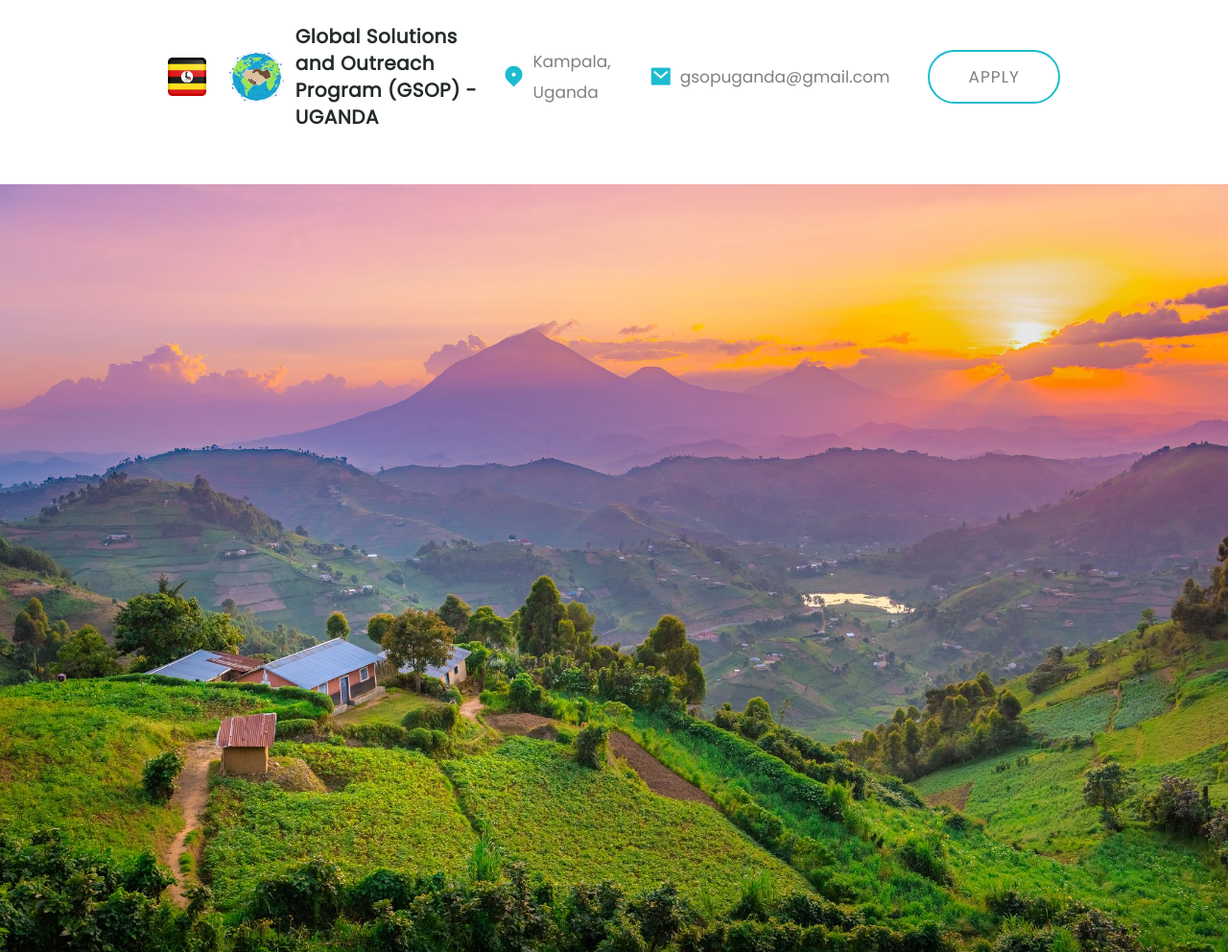
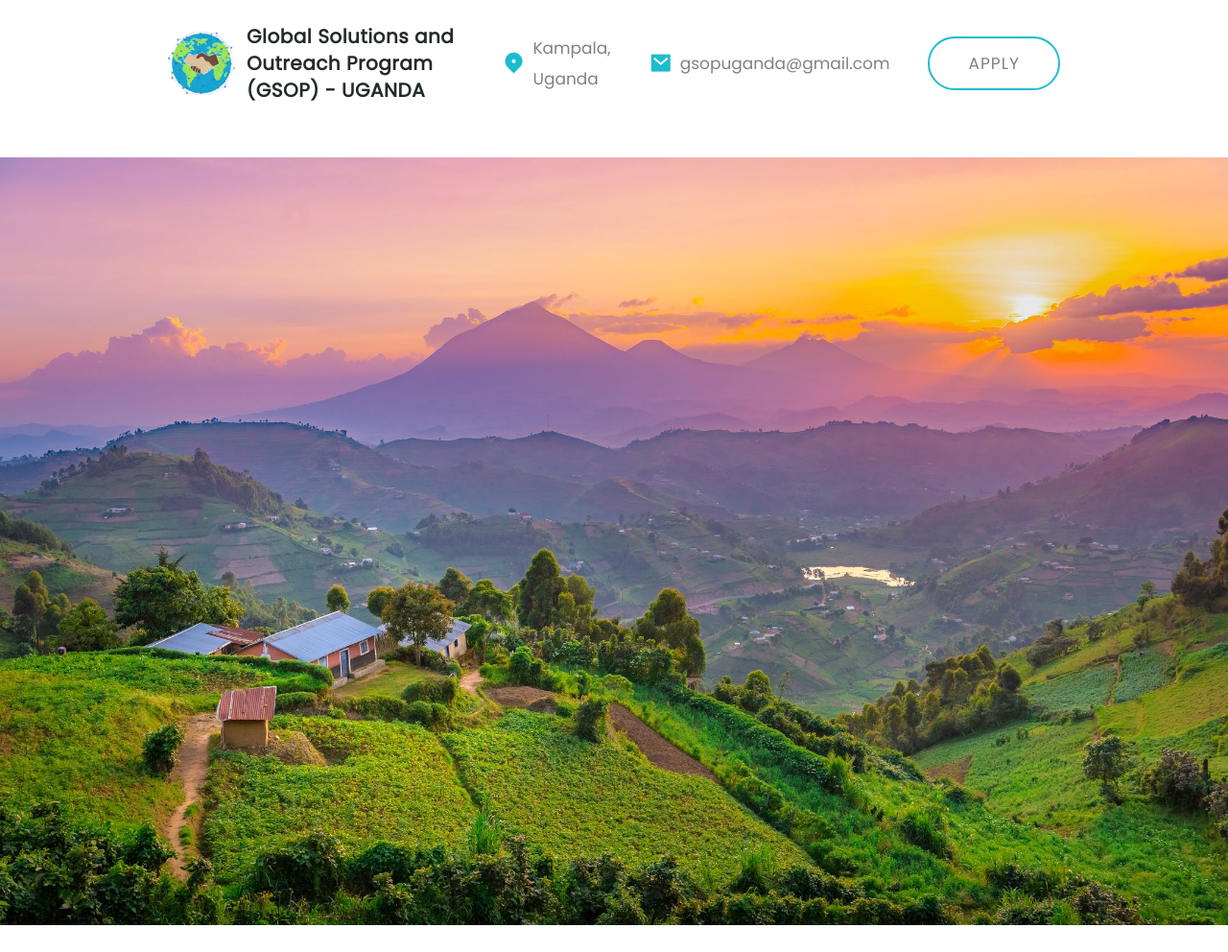
Before and after one commit to kafukoM/gsop-site, a website: page src/index.html in a window 1280 px wide. Shown: the top 992 px of the page at 96% size. Drawn offline with nearby package versions, Linux system fonts and the light colour scheme.

Commit message:
removed flag div

```diff
--- a/src/index.html
+++ b/src/index.html
@@ -26,8 +26,6 @@
       <div
         class="container mx-auto lg:relative flex flex-col lg:flex-row lg:justify-between items-center gap-y-4 lg:gap-y-0"
       >
-        <img src="./uganda.png" alt="" class="max-w-10 max-h-10 mr-6" />
-
         <!-- logo -->
         <div class="flex justify-center lg:justify-start items-center gap-x-3">
           <a href="#">
```
